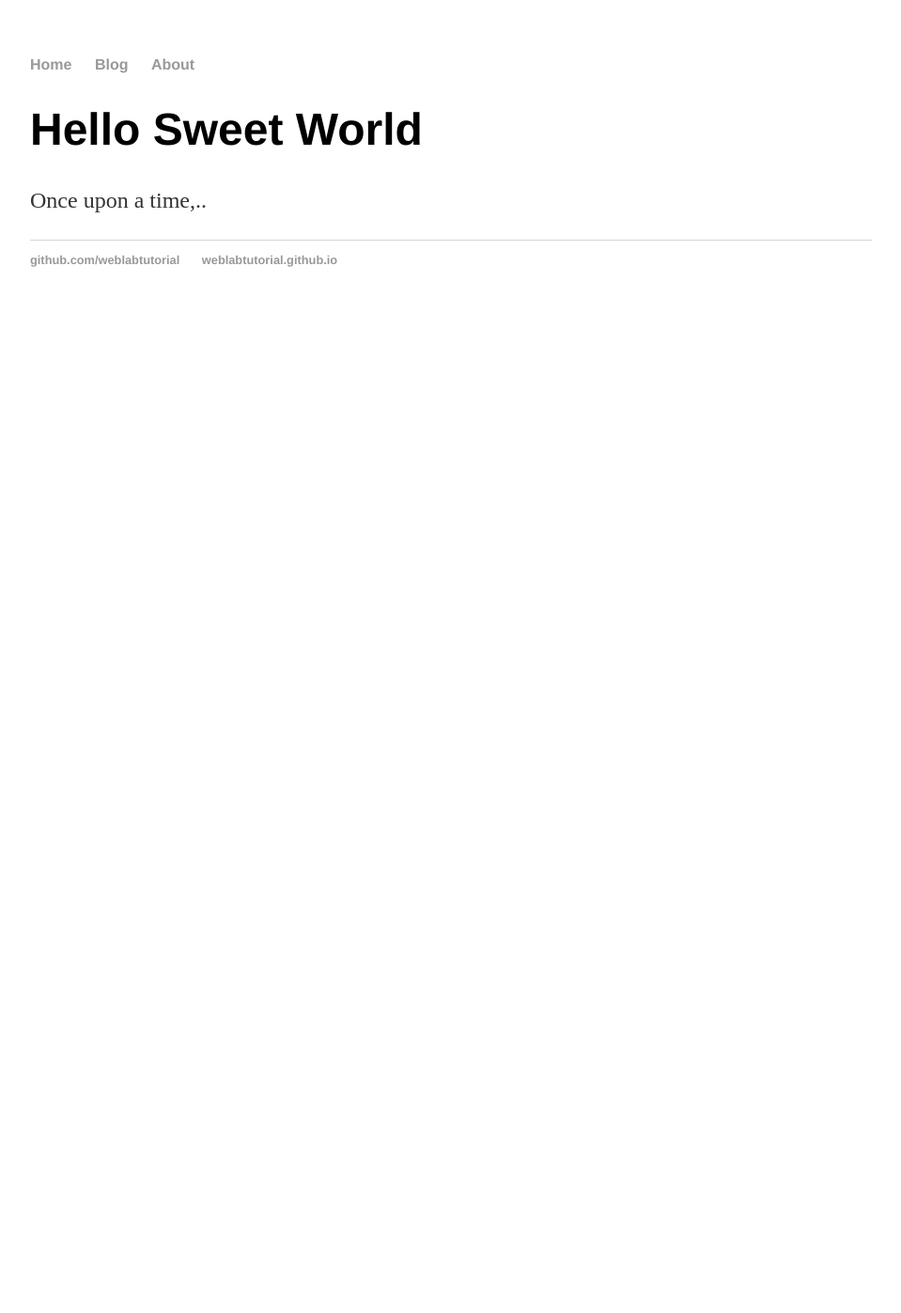
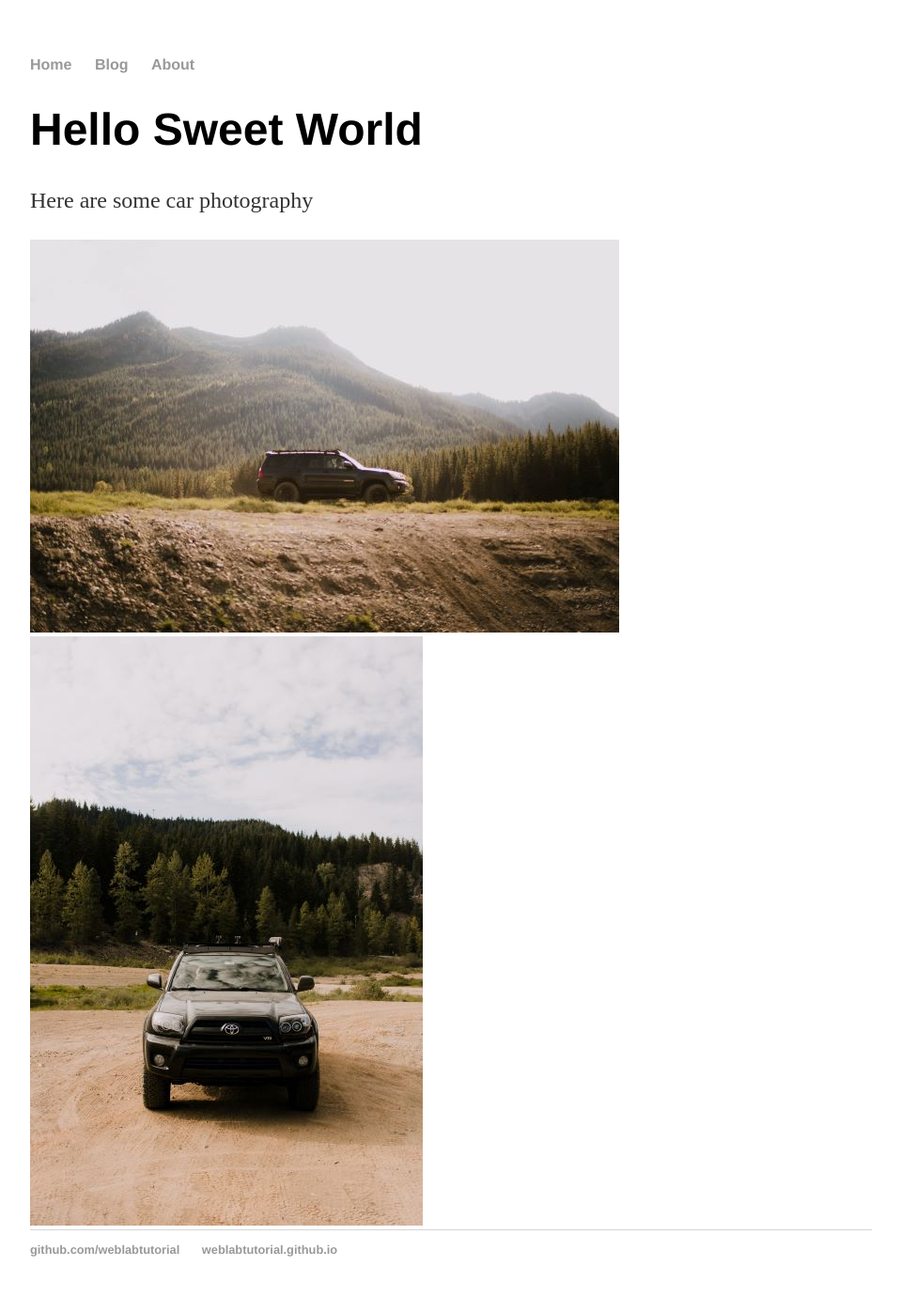
Before and after one commit to ysmr2000/ysmr2000.github.io, a Jekyll site: the page built from index.html, in a window 1280 px wide. Shown: the whole page at 94% size, without its empty margins (160-1119 px from the left). Built offline with Jekyll 4.4.1, drawn with Linux system fonts in a browser that asks for light colours; before the commit the page ends 900 px from its top, so only the background shows below that.

Commit message:
Update index.html

```diff
--- a/index.html
+++ b/index.html
@@ -4,5 +4,7 @@ title: Web Programming
 ---
 <div class="blurb">
   <h1>Hello Sweet World</h1>
-  <p>Once upon a time,..</p>
+  <p>Here are some car photography</p>
+   <img src="images/1.jpg" alt="car1">
+   <img src="images/2.jpg" alt="car2">
 </div>
```
